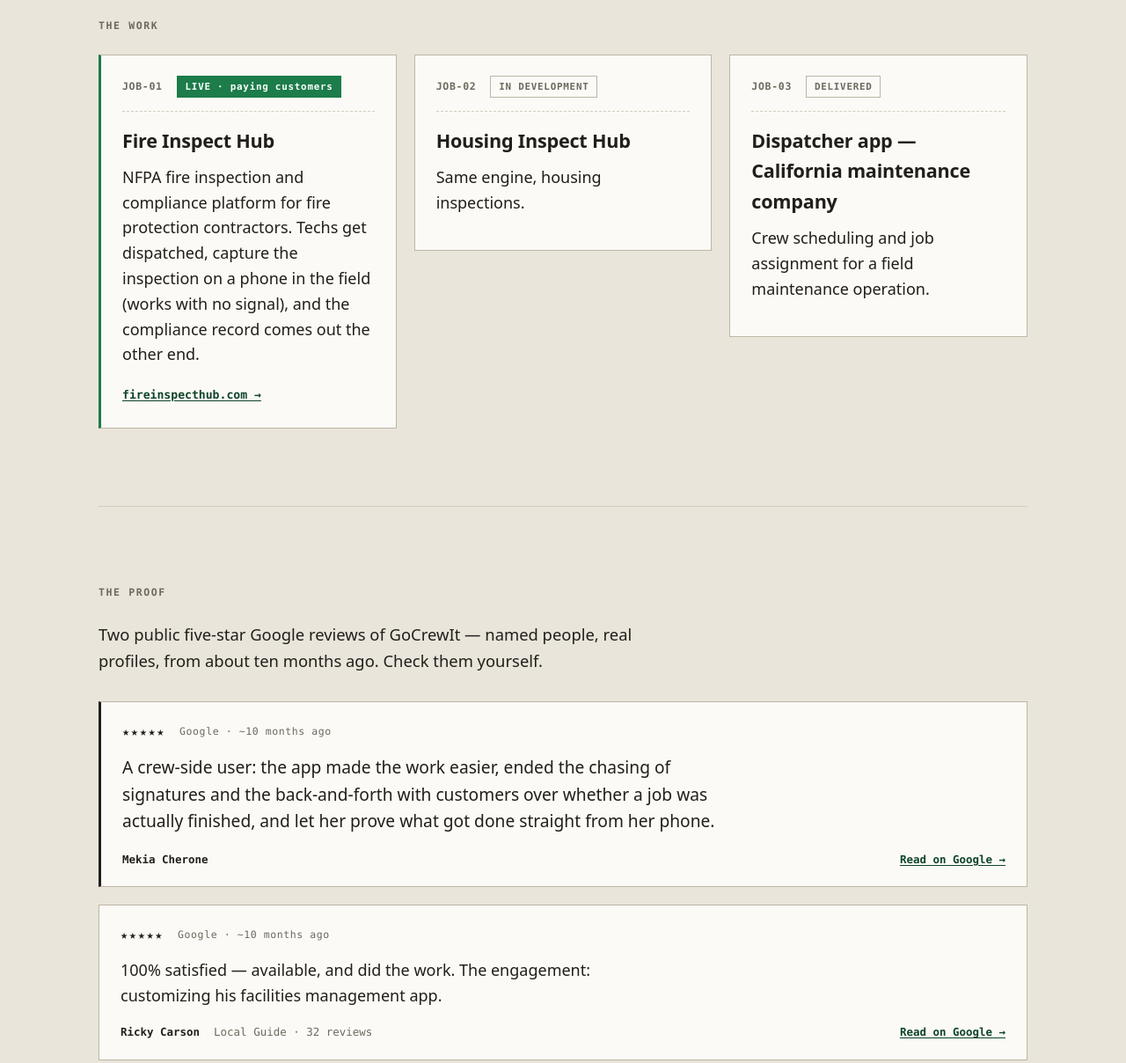
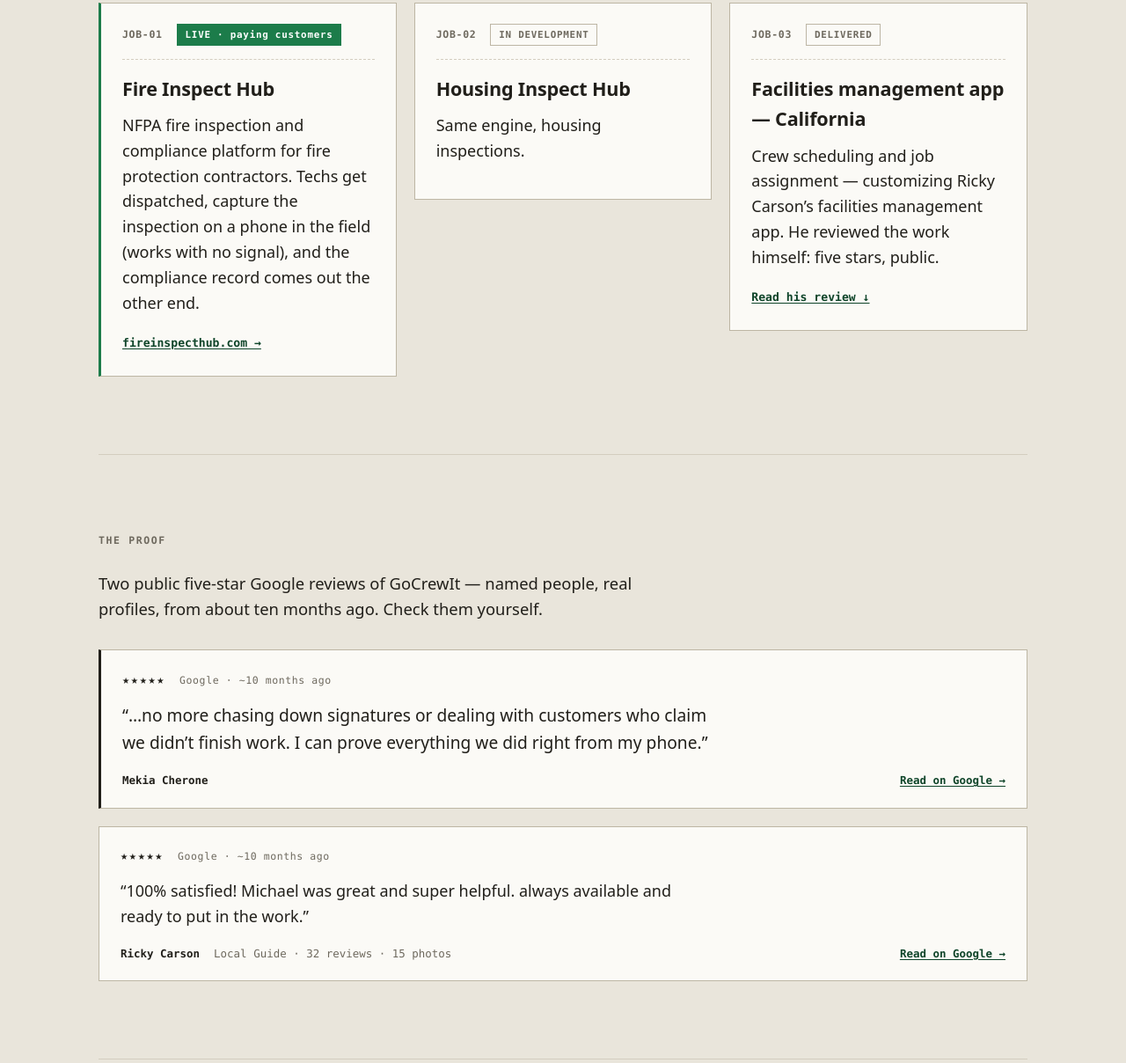
Before and after one commit to MD18358/gocrewit-site, a plain HTML site: page index.html in a window 1280 px wide. Shown: the part 1126-2334 px from the top of the page at 88% size. Drawn offline with Linux system fonts and the light colour scheme.

Commit message:
Final unblock: real reviews + links, name Ricky, cut 21K, fill legal blanks
- Reviews now verbatim quotes from the live Google reviews, correctly linked.
  IMPORTANT: the ticket's two short links were REVERSED — verified in Google
  Maps and swapped. Mekia Cherone (lead) -> bLrVBWS1Xs43uDd47; Ricky Carson
  -> mHbYGeDzACxAcpWj6. Ricky shows Local Guide - 32 reviews - 15 photos.
- Card 3: named Ricky Carson, described as his facilities management app,
  cross-linked to his on-page review (#review-ricky).
- Who: 21K Home Care cut entirely (incl. source comments) — no origin story.
- ToS 12.1/12.4 blanks filled: Illinois / Cook County, Illinois. Rest verbatim.
- Guards clean: no 21K, no 'paperwork' in our voice, no leftover placeholders.
  Design untouched; accent still status-only.

Michael's hands next: create repo -> push -> Pages+HTTPS -> phone check -> DNS
(A/CNAME only; MX/SPF untouched) -> verify mail -> cancel Squarespace.

```diff
--- a/index.html
+++ b/index.html
@@ -47,19 +47,17 @@
   <!-- 3.2 Who -->
   <section class="who" aria-labelledby="who-h">
     <h2 id="who-h" class="section-label">Who</h2>
-    <!-- 21K wording CONFIRMED by Michael 2026-07-13: full-service senior
-         caregiving company, past tense. Swap the 6am line for a real 21K memory
-         if Michael has a more specific one. -->
+    <!-- Origin/domain-fit credential cut entirely (Michael's call): noise on a
+         general builder's page. No origin story, no substitute anecdote —
+         operator register, tightened. -->
     <div class="who__body">
       <p>
-        I'm Michael Drayton. I'm the former owner of 21K Home Care, a
-        full-service senior caregiving company — so I know what 6am looks like
-        when someone calls off and three families are expecting a caregiver at 8.
+        I&rsquo;m Michael Drayton, based in Chicago. I build software for crews in
+        the field.
       </p>
       <p>
-        Now I build the software for that problem. I run a SaaS platform of my
-        own with paying customers, and I take on outside builds when the work is
-        the kind I've already done.
+        I run a SaaS platform of my own with paying customers, and I take on
+        outside builds when the work is the kind I&rsquo;ve already done.
       </p>
     </div>
   </section>
@@ -100,20 +98,20 @@
         </p>
       </li>
 
-      <!-- Card 3 — California maintenance company dispatcher app -->
-      <!-- VERIFY — Michael: is this Ricky Carson (the Google reviewer below,
-           "customizing his facilities management app")? If YES, name him here and
-           cross-link this card to his review — he named himself publicly. If not
-           confirmed, it STAYS anonymous. Not guessing. -->
+      <!-- Card 3 — CONFIRMED Ricky Carson (the California client). Named, work
+           described as his facilities management app, cross-linked to his review
+           below — client, work, and his 5-star review all connected on the page. -->
       <li class="card">
         <div class="card__ticket">
           <span class="card__id">JOB-03</span>
           <span class="pill">DELIVERED</span>
         </div>
-        <h3 class="card__title">Dispatcher app — California maintenance company</h3>
+        <h3 class="card__title">Facilities management app — California</h3>
         <p class="card__scope">
-          Crew scheduling and job assignment for a field maintenance operation.
+          Crew scheduling and job assignment — customizing Ricky Carson&rsquo;s
+          facilities management app. He reviewed the work himself: five stars, public.
         </p>
+        <a class="card__link" href="#review-ricky">Read his review &darr;</a>
       </li>
 
     </ol>
@@ -131,43 +129,42 @@
 
     <div class="reviews">
 
-      <!-- Review 1 — Mekia Cherone (crew-side) — MOST SPACE. She stated the whole
-           positioning unprompted, ten months before the brief. -->
-      <blockquote class="review review--lead">
-        <div class="review__meta">
-          <span class="review__stars" aria-label="Rated 5 out of 5">&#9733;&#9733;&#9733;&#9733;&#9733;</span>
-          <span class="review__src">Google &middot; ~10 months ago</span>
-        </div>
-        <!-- Summary, not a fabricated verbatim quote (we don't hold her exact text).
-             VERIFY — Michael: paste her verbatim excerpt if you want it in quotes;
-             if she wrote "paperwork," keep it — that's HER voice, allowed. -->
-        <p class="review__body">
-          A crew-side user: the app made the work easier, ended the chasing of
-          signatures and the back-and-forth with customers over whether a job was
-          actually finished, and let her prove what got done straight from her phone.
-        </p>
-        <footer class="review__who">
-          <cite>Mekia Cherone</cite>
-          <!-- VERIFY — Michael: supply the live Google Business Profile URL. -->
-          <a class="review__link" href="#VERIFY-gmb-url">Read on Google &rarr;</a>
-        </footer>
-      </blockquote>
-
-      <!-- Review 2 — Ricky Carson — the Local Guide standing is the point. -->
-      <blockquote class="review">
+      <!-- Review 1 — Mekia Cherone (crew-side) — LEAD, most space. Verbatim
+           excerpt from her Google review. Link VERIFIED to HER: the ticket's two
+           short links were reversed; corrected here. The banned word appears in
+           her full review (her voice, allowed); this shorter excerpt omits it. -->
+      <blockquote class="review review--lead" cite="https://maps.app.goo.gl/bLrVBWS1Xs43uDd47">
         <div class="review__meta">
           <span class="review__stars" aria-label="Rated 5 out of 5">&#9733;&#9733;&#9733;&#9733;&#9733;</span>
           <span class="review__src">Google &middot; ~10 months ago</span>
         </div>
         <p class="review__body">
-          100% satisfied &mdash; available, and did the work. The engagement:
-          customizing his facilities management app.
+          &ldquo;&hellip;no more chasing down signatures or dealing with customers
+          who claim we didn&rsquo;t finish work. I can prove everything we did right
+          from my phone.&rdquo;
+        </p>
+        <footer class="review__who">
+          <cite>Mekia Cherone</cite>
+          <a class="review__link" href="https://maps.app.goo.gl/bLrVBWS1Xs43uDd47">Read on Google &rarr;</a>
+        </footer>
+      </blockquote>
+
+      <!-- Review 2 — Ricky Carson (the card-3 client) — Local Guide standing is
+           the point. Verbatim quote; link VERIFIED to him. id anchors the card-3
+           cross-link. -->
+      <blockquote class="review" id="review-ricky" cite="https://maps.app.goo.gl/mHbYGeDzACxAcpWj6">
+        <div class="review__meta">
+          <span class="review__stars" aria-label="Rated 5 out of 5">&#9733;&#9733;&#9733;&#9733;&#9733;</span>
+          <span class="review__src">Google &middot; ~10 months ago</span>
+        </div>
+        <p class="review__body">
+          &ldquo;100% satisfied! Michael was great and super helpful. always
+          available and ready to put in the work.&rdquo;
         </p>
         <footer class="review__who">
           <cite>Ricky Carson</cite>
-          <span class="review__badge">Local Guide &middot; 32 reviews</span>
-          <!-- VERIFY — Michael: supply the live Google Business Profile URL. -->
-          <a class="review__link" href="#VERIFY-gmb-url">Read on Google &rarr;</a>
+          <span class="review__badge">Local Guide &middot; 32 reviews &middot; 15 photos</span>
+          <a class="review__link" href="https://maps.app.goo.gl/mHbYGeDzACxAcpWj6">Read on Google &rarr;</a>
         </footer>
       </blockquote>
 
```
Also changed, not shown: terms-of-service.html (+5 -5 lines).
